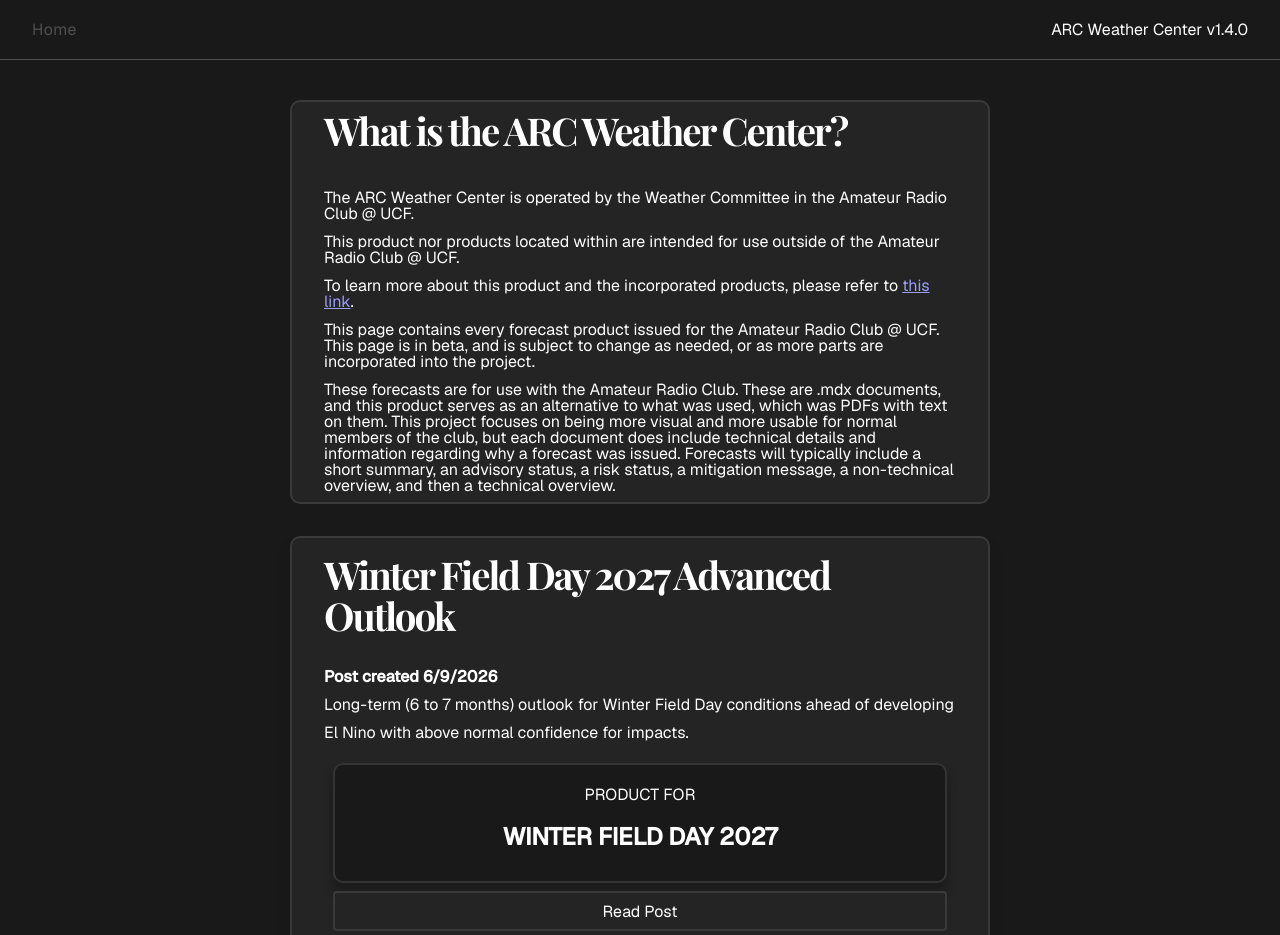
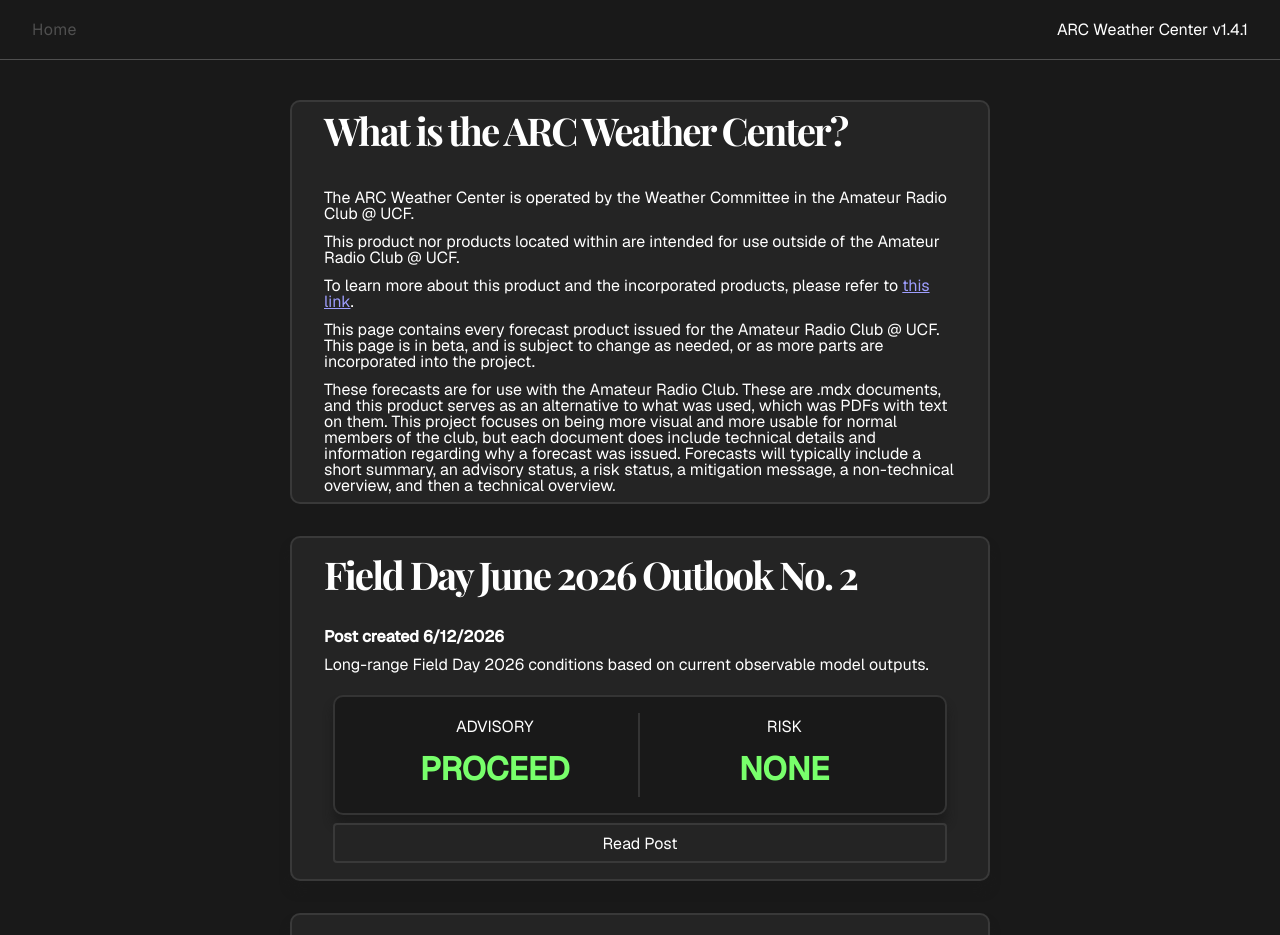
Before and after one commit to skyechannelwrx/ARC-Weather-Center, a React (Vite) app: page / in a window 1280 px wide. Shown: the top 935 px of the page. Built offline with nearby package versions, Linux system fonts and the light colour scheme.

Commit message:
Added new post

```diff
--- a/src/components/Navbar.tsx
+++ b/src/components/Navbar.tsx
@@ -6,7 +6,7 @@
             <ul className="nav-links">
                 <Link to="/">Home</Link>
             </ul>
-            <p>ARC Weather Center v1.4.0</p>
+            <p>ARC Weather Center v1.4.1</p>
         </nav>
     );
 }
--- /dev/null
+++ b/src/content/field-day-second-otlk.mdx
@@ -0,0 +1,39 @@
+export const metadata = {
+    slug: "field-day-june-2026-outlook-no-2",
+    title: "Field Day June 2026 Outlook No. 2",
+    description: "Long-range Field Day 2026 conditions based on current observable model outputs.",
+    date: "2026-06-12T22:48:00Z",
+    risk: "None",
+    type: "event",
+    advisory: "Proceed",
+    hazards: [
+
+    ],
+    event: "Field Day June 2026",
+    confidence: 15,
+}
+
+## Operational Summary
+Operations will be able to be completed, based on current trends, without the need for mitigation. However, some hazards may be possible, and a risk may need to be added in the future.
+
+## Mitigation
+No mitigation action is needed.
+
+## Discussion
+Based on the latest GFS and ECWMF outputs, conditions for Field Day 2026 are currently appearing to be favorable for Field Day operations. As was mentioned in the Operational Summary, however, hazards may become apparent that may affect Field Day equipment/radios.
+
+The GFS and ECWMF are currently diverging in terms of output, and thus, little certainty is able to be determined. The ECWMF currently depicts fog at and around the time of Field Day operations overnight, with visibility reducing to approximately 2 miles at night. Convective models may be better at determining what the dewpoints will be and how limited visibility will become, but reduction to 2 miles is already significant from normal 15 mile visibility.
+
+ECWMF resolves early June 27th with a dewpoint a little bit higher than the temperature, which would result in condensation on radio equipment and on other surfaces. However, the GFS diverges from both of these outcomes, with tiny spots of reduced visibility versus the ECWMF, and with the dewpoint remaining 10 degrees lower than the temperature.
+
+The temperature may decrease into the low to mid 70s by night, though the GFS places the range in the low 80s. The GFS and ECWMF diverge on the heat index, but values may become high. Further, there is a possibility for gusty winds per the GEFS.
+
+Based on analysis, we should remain aware of the possibility for the following hazards to occur:
+
+* 20 mph wind gusts (probability is extremely low)
+* Fog and condensation (probability is extremely low)
+* High heat (probability is low)
+* Light precipitation, with the chance for overnight showers (probability is low)
+* Thunderstorms (probability is extremely low)
+
+Even with these hazards being possible, it is too soon to tell what hazards may materialize for sure, but the above five have been listed as they're being noted as plausible based on current model runs despite reduced predictability. Approximately one week before is when definitive hazards may start being recognized.
```
